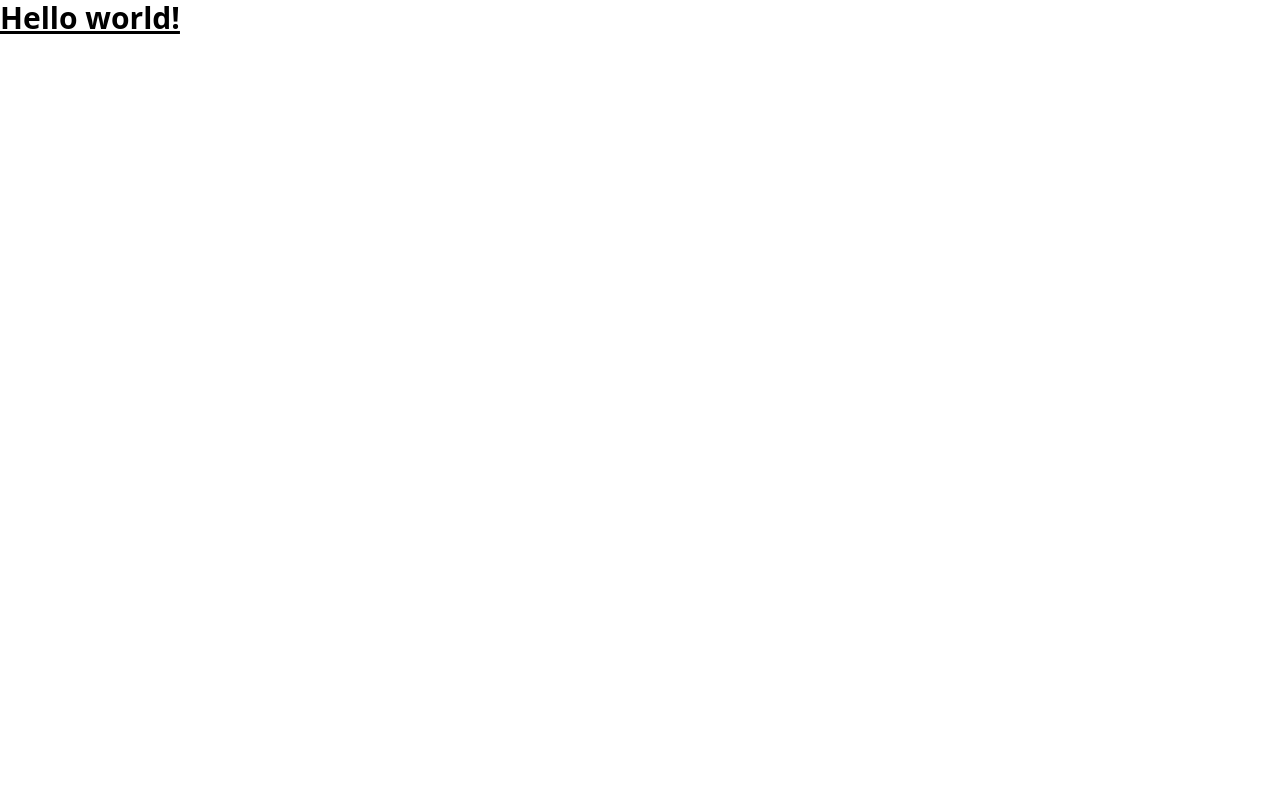
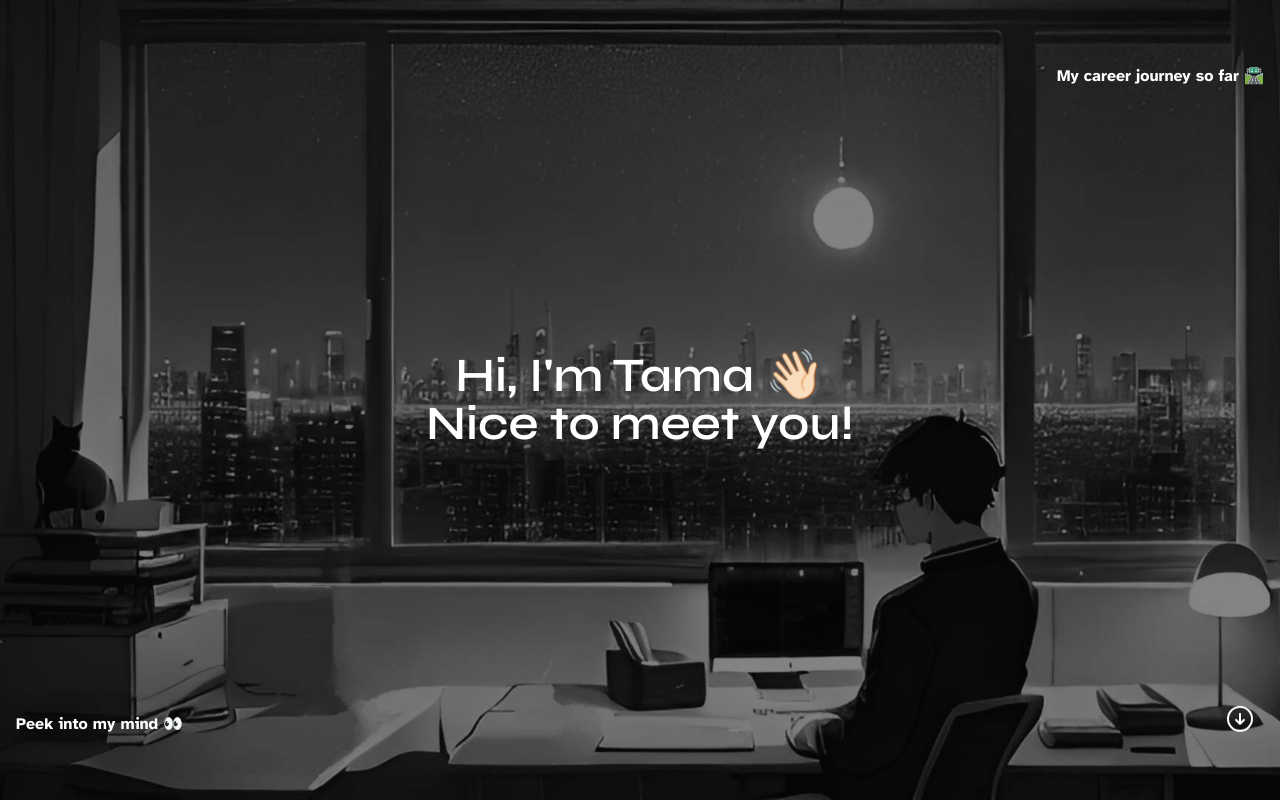
Before and after one commit to tamatamvan/septiantama-id, a Next.js app: page / in a window 1280 px wide. Built offline with nearby package versions, Linux system fonts and the light colour scheme.

Commit message:
display header nav

```diff
--- /dev/null
+++ b/src/app/(home)/components/HeaderNav/HeaderNav.tsx
@@ -0,0 +1,80 @@
+import Image from 'next/image';
+
+import { twMerge } from 'tailwind-merge';
+
+import { ArrowDownCircleIcon } from '@heroicons/react/24/outline';
+
+import { Heading } from '~/components/Heading/Heading';
+
+type HeaderNavLinkProps = {
+  href: string;
+  children: React.ReactNode;
+  className?: string;
+  target?: '_self' | '_blank' | '_parent' | '_top';
+  rel?: string;
+};
+
+function HeaderNavLink({ href, children, className }: HeaderNavLinkProps) {
+  return (
+    <a
+      href={href}
+      className={twMerge(
+        'z-30 block border-b-0 font-bold text-white transition-all ease-linear hover:-translate-y-1 hover:scale-110 hover:border-b-2 hover:border-b-white',
+        className,
+      )}
+    >
+      {children}
+    </a>
+  );
+}
+
+export function HeaderNav() {
+  return (
+    <div className="relative h-screen w-full">
+      <Image
+        src="/hero_bg.jpg"
+        alt="Septian Tama"
+        className="h-full w-full object-cover grayscale"
+        fill={true}
+      />
+      <div className="z-10 bg-gradient-radial mix-blend-soft-light"></div>
+      <div className="absolute z-20 flex h-full w-full items-center justify-center bg-neutral-950/50">
+        <Heading
+          as="h1"
+          className="text-center text-3xl text-white animate-in zoom-in duration-700 sm:text-4xl md:text-5xl"
+        >
+          {"Hi, I'm Tama "}{' '}
+          <span className="inline-block animate-waving-hand">👋🏻</span>
+          <br />
+          {'Nice to meet you!'}
+        </Heading>
+      </div>
+      <div className="container mx-auto h-full px-4 py-16">
+        <div className="relative h-full">
+          <HeaderNavLink
+            href={process.env.resumeUrl as string}
+            className="absolute right-0 top-0"
+            target="_blank"
+            rel="noopener noreferrer"
+          >
+            My career journey so far 🛣️
+          </HeaderNavLink>
+          <HeaderNavLink
+            href=""
+            className="absolute bottom-0 left-0"
+            target="_blank"
+            rel="noopener noreferrer"
+          >
+            Peek into my mind 👀
+          </HeaderNavLink>
+          <HeaderNavLink
+            href=""
+            className="absolute bottom-0 right-0 hover:scale-100 hover:border-0"
+          >
+            <ArrowDownCircleIcon className="hover:border-b-none mr-2 inline-block h-8 w-8 animate-bounce" />
+          </HeaderNavLink>
+        </div>
+      </div>
+    </div>
+  );
+}
--- /dev/null
+++ b/src/app/(home)/components/HeaderNav/index.ts
@@ -0,0 +1 @@
+export { HeaderNav } from './HeaderNav';
--- a/src/app/layout.tsx
+++ b/src/app/layout.tsx
@@ -1,4 +1,13 @@
 import './globals.css';
+
+import { Atkinson_Hyperlegible } from 'next/font/google';
+
+const bodyFont = Atkinson_Hyperlegible({
+  weight: ['400', '700'],
+  style: ['normal', 'italic'],
+  subsets: ['latin'],
+  display: 'swap',
+});
 
 export default function RootLayout({
   children,
@@ -7,12 +16,7 @@ export default function RootLayout({
 }) {
   return (
     <html lang="en">
-      {/*
-        <head /> will contain the components returned by the nearest parent
-        head.tsx. Find out more at https://beta.nextjs.org/docs/api-reference/file-conventions/head
-      */}
-      <head />
-      <body>{children}</body>
+      <body className={bodyFont.className}>{children}</body>
     </html>
   );
 }
--- a/src/app/page.tsx
+++ b/src/app/page.tsx
@@ -1,3 +1,9 @@
+import { HeaderNav } from './(home)/components/HeaderNav';
+
 export default function Home() {
-  return <h1 className="text-3xl font-bold underline">Hello world!</h1>;
+  return (
+    <>
+      <HeaderNav />
+    </>
+  );
 }
--- a/tailwind.config.js
+++ b/tailwind.config.js
@@ -7,6 +7,21 @@ module.exports = {
         'gradient-radial':
           'radial-gradient(50% 50% at 50% 50%, #ffffff 0%, rgb(0, 0, 0) 100%);',
       },
+      keyframes: {
+        wave: {
+          '0%': { transform: 'rotate(0.0deg)' },
+          '10%': { transform: 'rotate(14deg)' },
+          '20%': { transform: 'rotate(-8deg)' },
+          '30%': { transform: 'rotate(14deg)' },
+          '40%': { transform: 'rotate(-4deg)' },
+          '50%': { transform: 'rotate(10.0deg)' },
+          '60%': { transform: 'rotate(0.0deg)' },
+          '100%': { transform: 'rotate(0.0deg)' },
+        },
+      },
+      animation: {
+        'waving-hand': 'wave 3s linear infinite',
+      },
     },
   },
   plugins: [require('tailwindcss-animate')],
```
